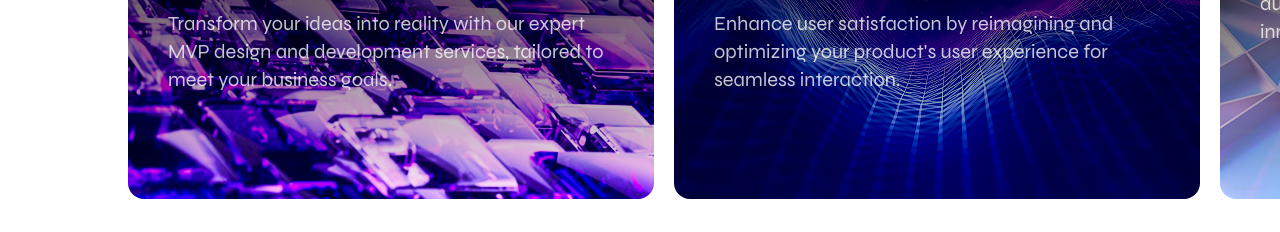
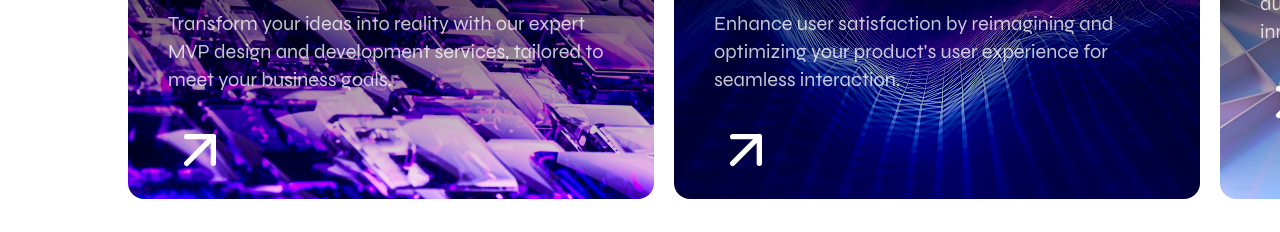
Before and after one commit to afnanahmadtariq/Devstract, a Next.js app: page / in a window 1280 px wide. Shown: the part 1973-2205 px from the top of the page. Built offline with nearby package versions, Linux system fonts and the light colour scheme; what tailwindcss-text-fill-stroke would draw is missing.

Commit message:
Update services-section.tsx

```diff
--- a/components/services-section.tsx
+++ b/components/services-section.tsx
@@ -2,19 +2,24 @@
 
 import { useEffect, useRef, useState } from "react"
 import { motion, PanInfo } from "framer-motion"
+import { useRouter } from "next/navigation"
+import { ArrowUpRight } from "lucide-react"
 
 interface Service {
   id: number
   title: string
   description: string
   image: string
+  url: string
 }
 
 export default function ServicesSection() {
+  const router = useRouter()
   const [animate, setAnimate] = useState(false)
   const [currentIndex, setCurrentIndex] = useState(0)
   const [containerWidth, setContainerWidth] = useState(0)
   const [dragOffset, setDragOffset] = useState(0)
+  const [isDragging, setIsDragging] = useState(false)
   const sectionRef = useRef<HTMLDivElement>(null)
   const carouselRef = useRef<HTMLDivElement>(null)
 
@@ -59,49 +64,56 @@ export default function ServicesSection() {
       title: "MVP Design & Development",
       description:
         "Transform your ideas into reality with our expert MVP design and development services, tailored to meet your business goals.",
-      image: "/media/unsplash_1.png"
+      image: "/media/unsplash_1.png",
+      url: "/services/mvp-design-development"
     },
     {
       id: 2,
       title: "UX Re\u2011Engineering",
       description:
         "Enhance user satisfaction by reimagining and optimizing your product's user experience for seamless interaction.",
-      image: "/media/unsplash_2.png"
+      image: "/media/unsplash_2.png",
+      url: "/services/ux-reengineering"
     },
     {
       id: 3,
       title: "AI Integration",
       description:
         "Leverage the power of artificial intelligence to automate processes, gain insights, and drive innovation in your business.",
-      image: "/media/unsplash_3.png"
+      image: "/media/unsplash_3.png",
+      url: "/services/ai-integration"
     },
     {
       id: 4,
       title: "IT Consulting",
       description:
         "Receive expert guidance and strategic IT solutions to align technology with your business objectives.",
-      image: "/media/unsplash_4.png"
+      image: "/media/unsplash_4.png",
+      url: "/services/it-consulting"
     },
     {
       id: 5,
       title: "Mobile App Development",
       description:
         "Create user\u2011friendly and feature\u2011rich mobile applications to engage your audience and expand your reach.",
-      image: "/media/unsplash_5.png"
+      image: "/media/unsplash_5.png",
+      url: "/services/mobile-app-development"
     },
     {
       id: 6,
       title: "Product Designing",
       description:
         "Design innovative and visually appealing products that resonate with your target audience and stand out in the market.",
-      image: "/media/unsplash_6.png"
+      image: "/media/unsplash_6.png",
+      url: "/services/product-designing"
     },
     {
       id: 7,
       title: "Full\u2011stack Development",
       description:
         "Build robust and scalable web applications with our comprehensive full\u2011stack development expertise.",
-      image: "/media/unsplash_7.png"
+      image: "/media/unsplash_7.png",
+      url: "/services/full-stack-development"
     },
   ]
 
@@ -123,6 +135,14 @@ export default function ServicesSection() {
     const offset = info.offset.x
     const velocity = info.velocity.x
 
+    // Check if user actually dragged (not just a click)
+    if (Math.abs(offset) > 5 || Math.abs(velocity) > 50) {
+      setIsDragging(true);
+    } else {
+      setIsDragging(false);
+    }
+
+
     let newIndex = currentIndex
 
     // Determine direction and calculate new index
@@ -142,6 +162,9 @@ export default function ServicesSection() {
     }
 
     setCurrentIndex(newIndex)
+
+    // Reset dragging state after a short delay
+    setTimeout(() => setIsDragging(false), 100)
   }
 
   // Navigate to specific card
@@ -236,7 +259,20 @@ export default function ServicesSection() {
                   key={service.id}
                   className={`flex-shrink-0 w-[300px] h-[200px] sm:w-[400px] sm:h-[260px] md:w-[526px] md:h-[341px] rounded-lg sm:rounded-2xl p-6 sm:p-10 text-white relative group cursor-pointer bg-cover bg-center mr-4 sm:mr-5 transition-opacity duration-2000 ease-out ${cardAnim}`}
                   style={{ backgroundImage: `url(${service.image})` }}
-                  tabIndex={-1}
+                  onClick={() => {
+                    if (!isDragging) {
+                      router.push(service.url)
+                    }
+                  }}
+                  tabIndex={0}
+                  role="button"
+                  aria-label={`Navigate to ${service.title}`}
+                  onKeyDown={(e) => {
+                    if (e.key === 'Enter' || e.key === ' ') {
+                      e.preventDefault()
+                      router.push(service.url)
+                    }
+                  }}
                 >
                   <div className="absolute inset-0 bg-gradient-to-b from-black to-transparent rounded-lg sm:rounded-2xl"></div>
                   <div className="relative z-10">
@@ -247,9 +283,9 @@ export default function ServicesSection() {
                       {service.description}
                     </p>
                     {/* Arrow button */}
-                    {/* <div className="flex justify-start">
+                    <div className="flex justify-start">
                         <ArrowUpRight className="h-8 w-8 sm:h-16 sm:w-16 text-white" />
-                    </div> */}
+                    </div>
                   </div>
                 </motion.div>
               )
```
